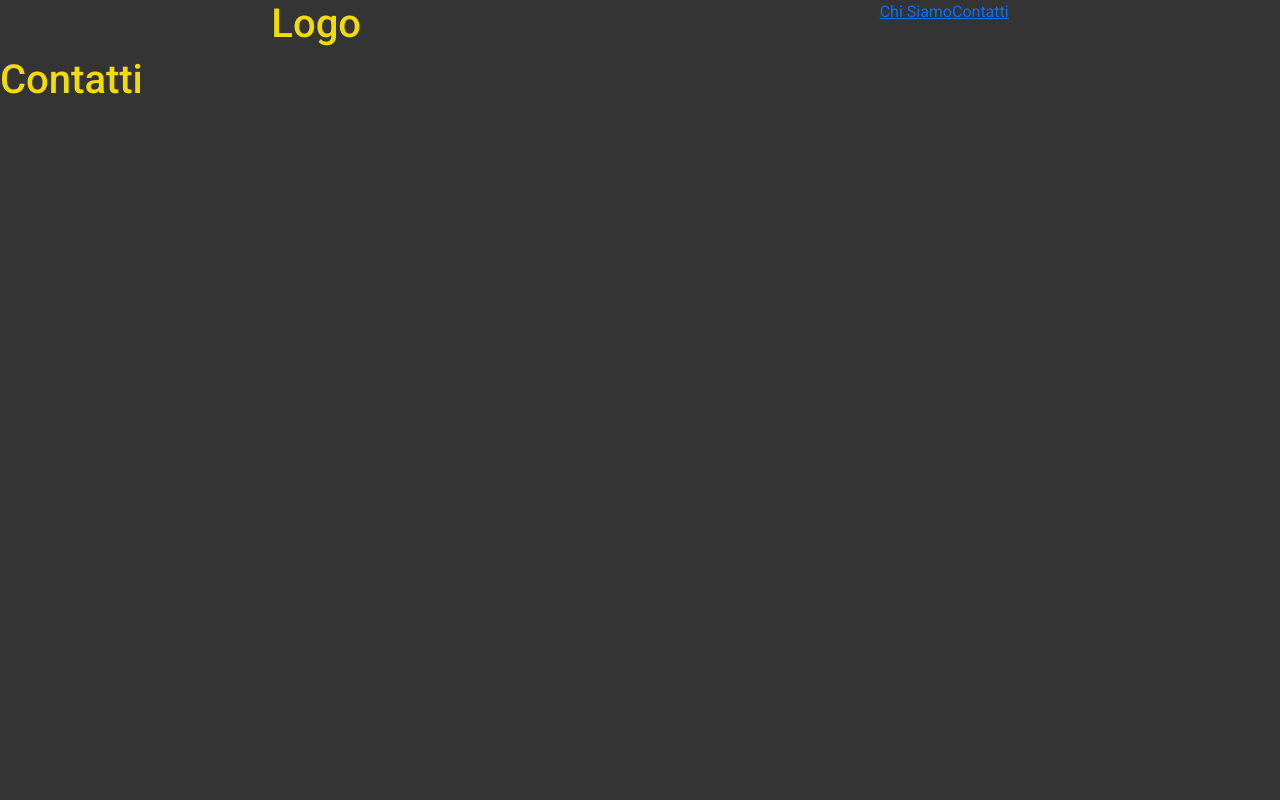
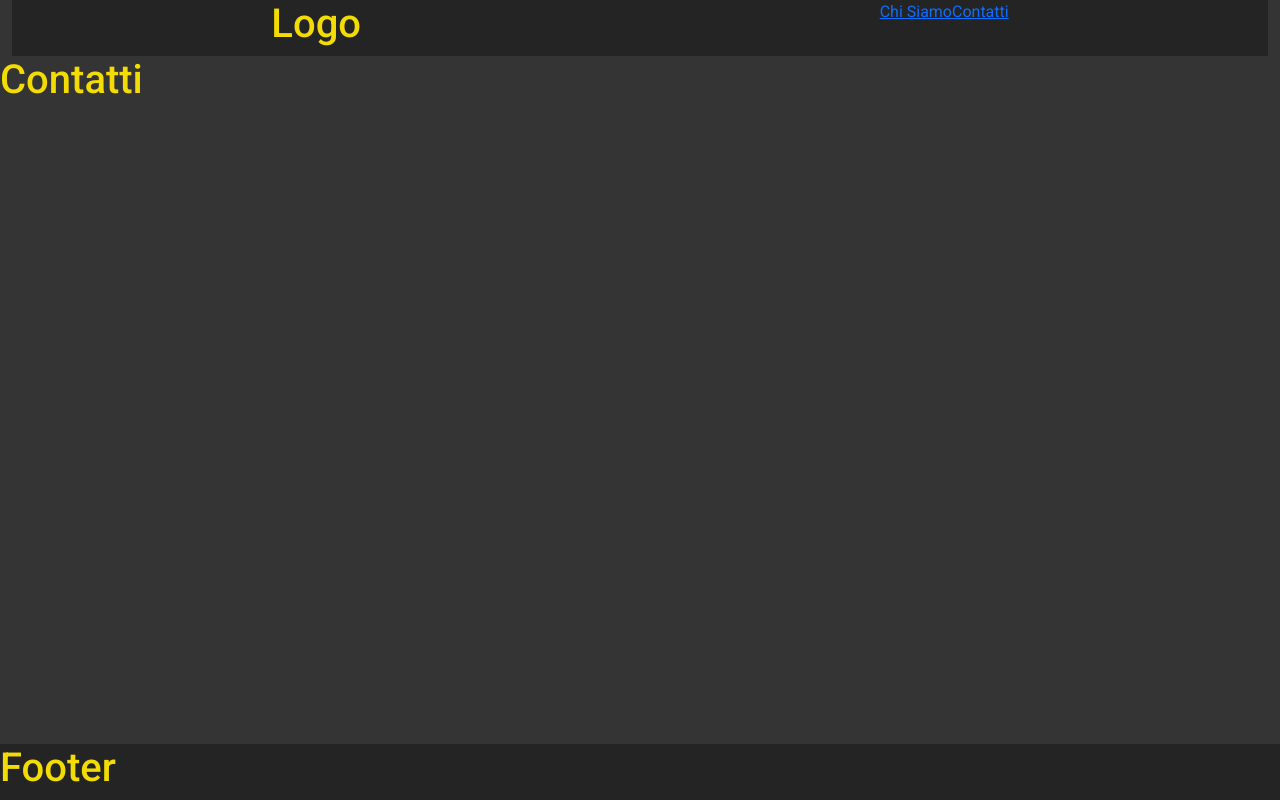
Before and after one commit to StefanHritcu/Cody-Write-Magazine, a React (Vite) app in the folder frontend/: page /contatti in a window 1280 px wide. Built offline with nearby package versions, Linux system fonts and the light colour scheme.

Commit message:
ste-add: footer

```diff
--- a/frontend/src/App.jsx
+++ b/frontend/src/App.jsx
@@ -5,18 +5,24 @@ import Header from "./components/header/Header";
 import "bootstrap/dist/css/bootstrap.min.css";
 
 import { HelmetProvider } from "react-helmet-async";
+import Footer from "./components/footer/Footer";
 
 function App() {
   return (
-    <>
+    <div className="d-flex flex-column min-vh-100">
       <HelmetProvider>
         <Header />
-        <Routes>
-          <Route path="/chisiamo" element={<ChiSiamo />} />
-          <Route path="/contatti" element={<Contatti />} />
-        </Routes>
+
+        <main className="flex-grow-1">
+          <Routes>
+            <Route path="/chisiamo" element={<ChiSiamo />} />
+            <Route path="/contatti" element={<Contatti />} />
+          </Routes>
+        </main>
+
+        <Footer />
       </HelmetProvider>
-    </>
+    </div>
   );
 }
 
--- /dev/null
+++ b/frontend/src/components/footer/Footer.jsx
@@ -0,0 +1,10 @@
+function Footer() {
+  return (
+    <>
+      <footer className="$indigo-700">
+        <h1>Footer</h1>
+      </footer>
+    </>
+  );
+}
+export default Footer;
--- a/frontend/src/components/header/Header.jsx
+++ b/frontend/src/components/header/Header.jsx
@@ -3,16 +3,12 @@ import { Link } from "react-router-dom";
 function Header() {
   return (
     <>
-
       {/* Div Contenitore di Bootstrap (Fluid prende in automatico la larghezza dello schermo). */}
       <div className="container-fluid">
-
         {/* E' la riga della pagina dove si possono inserire più COL */}
         <div className="row">
-
           {/* Col è la colonna dove vi è l'elemento interno */}
           <div className="col">
-
             {/* Con le varie classi vado a dare sia (Display: flex /// sia  Justify-comtent: space-around) */}
             <header className="header d-flex justify-content-around">
               <h1>Logo</h1>
@@ -24,7 +20,6 @@ function Header() {
           </div>
         </div>
       </div>
-
     </>
   );
 }
--- a/frontend/src/index.css
+++ b/frontend/src/index.css
@@ -18,6 +18,10 @@ body {
   background-color: var(--shadow-color);
 }
 
+.header, footer {
+  background-color: var(--primary-color);
+}
+
 h1, .btn-primary {
   color: var(--secondary-color);
 }
```
Lines whose indentation alone changed are shown as unchanged.
